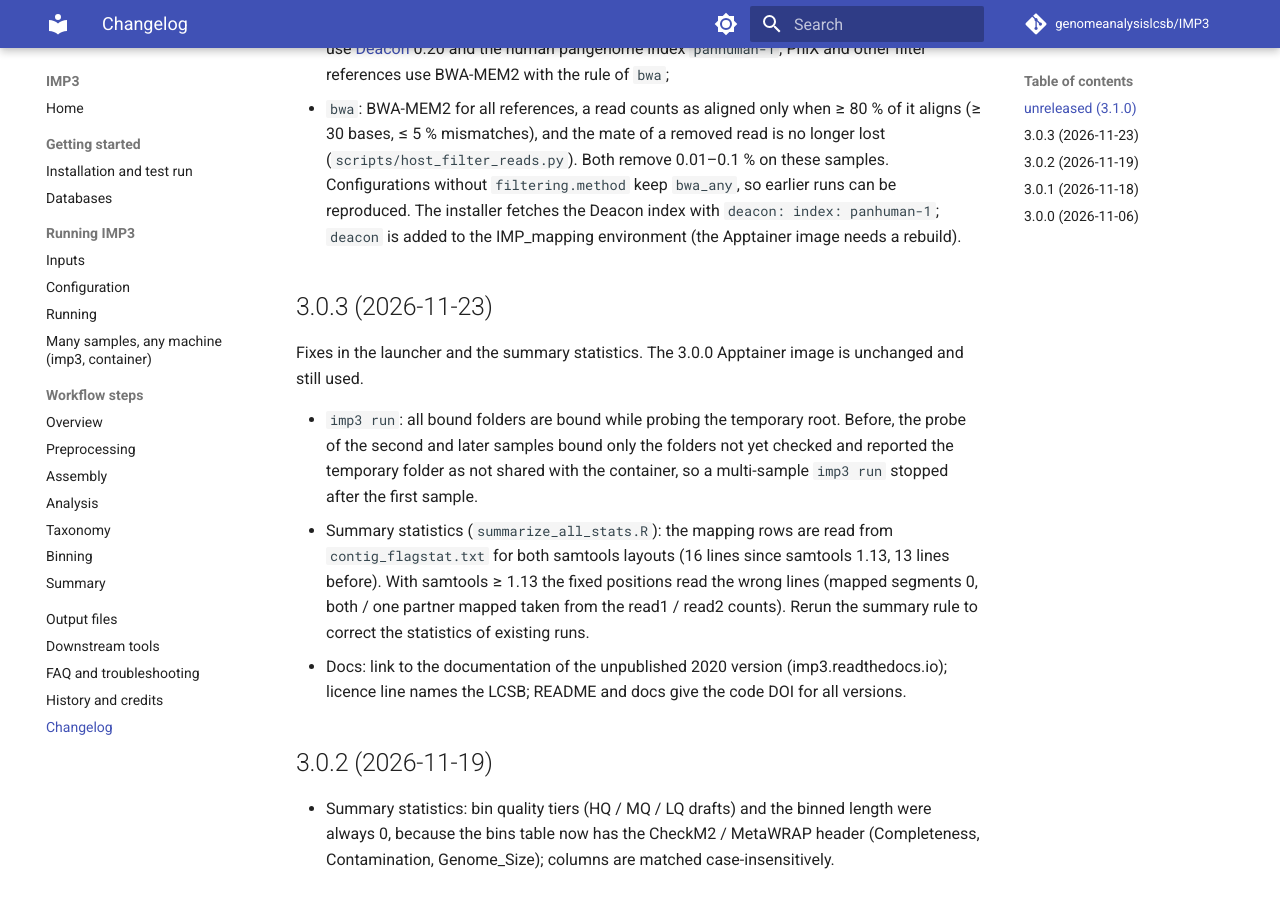
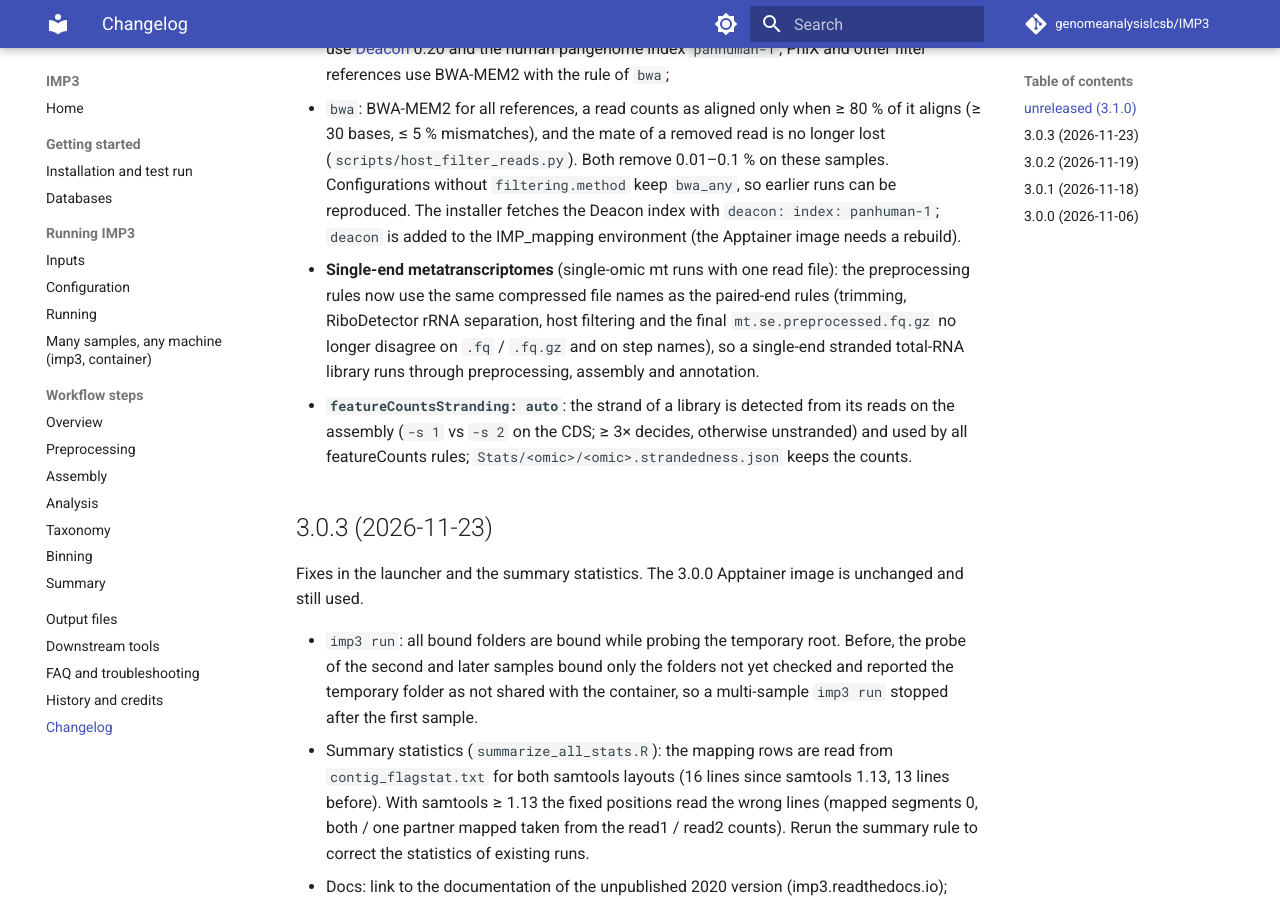
Before and after one commit to genomeanalysislcsb/IMP3, an MkDocs documentation site: the page built from docs/changelog.md, in a window 1280 px wide and 900 px high, scrolled down 447 px. Built offline with MkDocs 1.6.1 and Material for MkDocs 9.7.7, drawn with Linux system fonts in a browser that asks for light colours; comment, search, counter and statistics services are not loaded.

Commit message:
Single-end metatranscriptomes; featureCountsStranding: auto
Single-omic mt runs with one read file: trimming, RiboDetector rRNA
separation, host filtering and the final preprocessed file now use the
same .fq.gz names as the paired-end rules (they disagreed on .fq/.fq.gz
and on step names: trimmed. vs trimmed__, a required fake r1/r2 input).
featureCountsStranding accepts auto: detect_strandedness counts the CDS
of the reads on the assembly with -s 1 and -s 2 (>= 3x
decides, else 0); all featureCounts rules read the value at run time.

Co-Authored-By: Claude Opus 5.5 <noreply@anthropic.com>
Claude-Session: https://claude.ai/code/session_01L5bQxNJvvvTRxDQ7VNdjru

```diff
--- a/docs/changelog.md
+++ b/docs/changelog.md
@@ -18,6 +18,14 @@ IMP3 is the successor of IMP (Narayanasamy et al., *Genome Biol* 2016;17:260). C
   Both remove 0.01–0.1 % on these samples. Configurations without `filtering.method` keep `bwa_any`, so earlier runs
   can be reproduced. The installer fetches the Deacon index with `deacon: index: panhuman-1`; `deacon` is added to
   the IMP_mapping environment (the Apptainer image needs a rebuild).
+
+- **Single-end metatranscriptomes** (single-omic mt runs with one read file): the preprocessing rules now use the
+  same compressed file names as the paired-end rules (trimming, RiboDetector rRNA separation, host filtering and the
+  final `mt.se.preprocessed.fq.gz` no longer disagree on `.fq` / `.fq.gz` and on step names), so a single-end stranded
+  total-RNA library runs through preprocessing, assembly and annotation.
+- **`featureCountsStranding: auto`**: the strand of a library is detected from its reads on the assembly (`-s 1` vs
+  `-s 2` on the CDS; ≥ 3× decides, otherwise unstranded) and used by all featureCounts rules;
+  `Stats/<omic>/<omic>.strandedness.json` keeps the counts.
 
 ## 3.0.3 (2026-11-23)
 
```
Also changed, not shown: CHANGELOG.md (+8 -0 lines), docs/configuration.md (+1 -1 lines), docs/inputs.md (+4 -1 lines), 8 other files.
